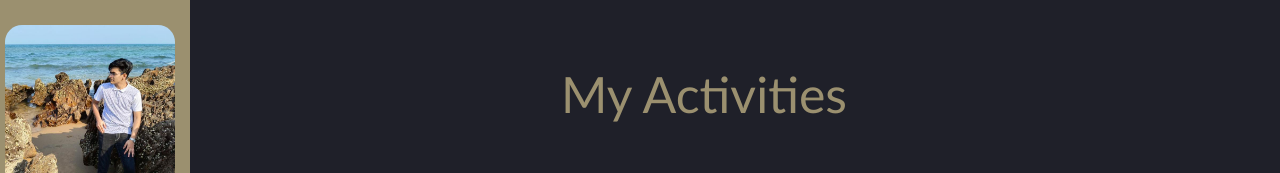
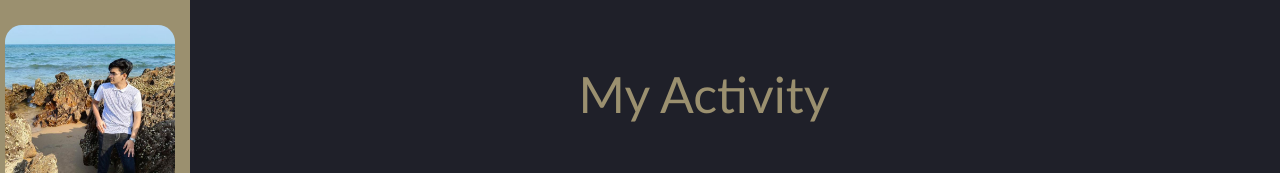
Before and after one commit to sujay1806/Sample-Portfolio, a plain HTML site: page activity.html in a window 1280 px wide. Shown: the top 173 px of the page. Drawn offline with Linux system fonts and the light colour scheme.

Commit message:
portfolio
change in Activity file

```diff
--- a/activity.html
+++ b/activity.html
@@ -13,7 +13,7 @@
 
 <body>
     <div class="header">
-        <p class="intro1">My Activities</p>
+        <p class="intro1">My Activity</p>
 
         <div class="side-nav">
             <a href="#" class="logo">
```
